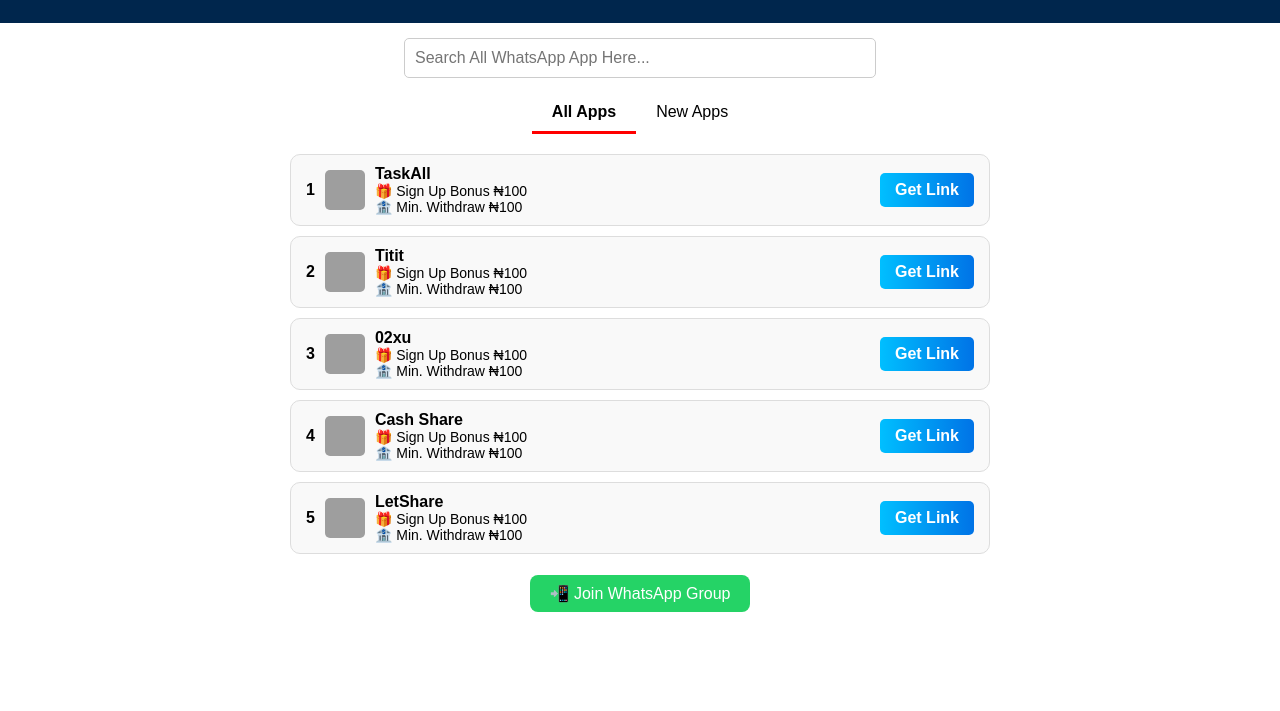
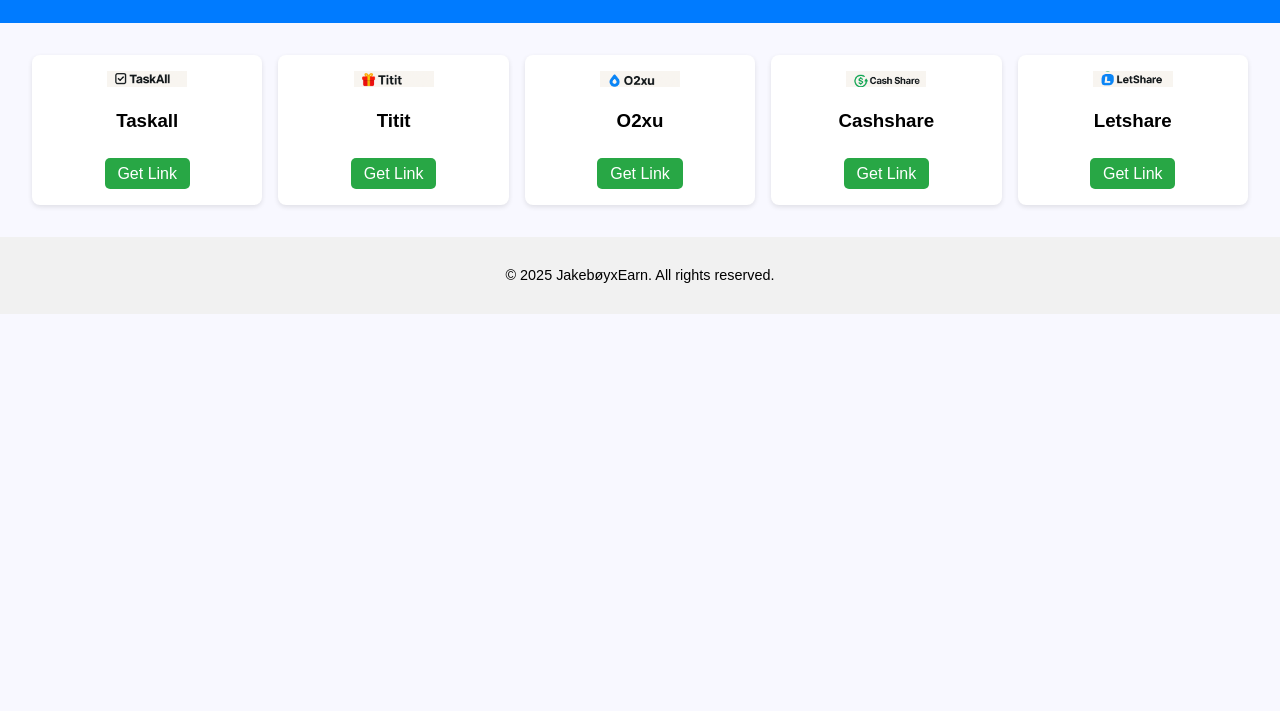
Before and after one commit to Jakeboyx/jakeboyxearn, a plain HTML site: page index.html in a window 1280 px wide. Shown: the part 89-800 px from the top of the page. Drawn offline with Linux system fonts and the light colour scheme; grey boxes are pictures that could not be loaded.

Commit message:
Add files via upload

```diff
--- a/index.html
+++ b/index.html
@@ -2,190 +2,52 @@
 <!DOCTYPE html>
 <html lang="en">
 <head>
-  <meta charset="UTF-8">
-  <meta name="viewport" content="width=device-width, initial-scale=1">
-  <title>JakebøyxEarn - WhatsApp Earning Apps</title>
-  <style>
-    body {
-      margin: 0;
-      font-family: Arial, sans-serif;
-      background-color: #ffffff;
-      color: #000;
-    }
-    header {
-      background-color: #00264d;
-      padding: 10px;
-      text-align: center;
-      color: white;
-    }
-    header h1 {
-      margin: 5px 0;
-    }
-    .search-bar {
-      margin: 15px auto;
-      max-width: 500px;
-      display: flex;
-      justify-content: center;
-    }
-    .search-bar input {
-      width: 90%;
-      padding: 10px;
-      font-size: 16px;
-      border: 1px solid #ccc;
-      border-radius: 5px;
-    }
-    .tab-bar {
-      display: flex;
-      justify-content: center;
-      margin-top: 10px;
-    }
-    .tab-bar div {
-      padding: 10px 20px;
-      cursor: pointer;
-      border-bottom: 3px solid transparent;
-    }
-    .tab-bar .active {
-      border-bottom: 3px solid red;
-      font-weight: bold;
-    }
-    .app-list {
-      max-width: 700px;
-      margin: 20px auto;
-    }
-    .app-item {
-      display: flex;
-      align-items: center;
-      justify-content: space-between;
-      background: #f9f9f9;
-      border: 1px solid #ddd;
-      border-radius: 10px;
-      padding: 10px 15px;
-      margin-bottom: 10px;
-    }
-    .app-left {
-      display: flex;
-      align-items: center;
-      gap: 10px;
-    }
-    .app-left img {
-      width: 40px;
-      height: 40px;
-      border-radius: 5px;
-    }
-    .app-left .info {
-      display: flex;
-      flex-direction: column;
-    }
-    .app-left .info span {
-      font-size: 14px;
-    }
-    .get-link {
-      background: linear-gradient(to right, #00bfff, #0073e6);
-      color: white;
-      text-decoration: none;
-      padding: 8px 15px;
-      border-radius: 5px;
-      font-weight: bold;
-    }
-    .footer {
-      text-align: center;
-      margin: 30px 0;
-    }
-    .footer a {
-      background: #25D366;
-      color: #fff;
-      padding: 10px 20px;
-      border-radius: 8px;
-      text-decoration: none;
-    }
-  </style>
+  <meta charset="UTF-8" />
+  <meta name="viewport" content="width=device-width, initial-scale=1.0"/>
+  <title>JakebøyxEarn Clone (Flat)</title>
+  <link rel="stylesheet" href="style.css"/>
 </head>
 <body>
+  <header>
+    <h1>JakebøyxEarn - WhatsApp Earning Apps</h1>
+  </header>
+  <main>
+    <section class="app-grid">
 
-<header>
-  <h1>JakebøyxEarn</h1>
-  <p>WhatsApp Earning Apps</p>
-</header>
+        <div class="app-card">
+          <img src="taskall.png" alt="taskall" />
+          <h3>Taskall</h3>
+          <a href="#" class="download-btn">Get Link</a>
+        </div>
 
-<div class="search-bar">
-  <input type="text" placeholder="Search All WhatsApp App Here..." />
-</div>
+        <div class="app-card">
+          <img src="titit.png" alt="titit" />
+          <h3>Titit</h3>
+          <a href="#" class="download-btn">Get Link</a>
+        </div>
 
-<div class="tab-bar">
-  <div class="active">All Apps</div>
-  <div>New Apps</div>
-</div>
+        <div class="app-card">
+          <img src="o2xu.png" alt="o2xu" />
+          <h3>O2xu</h3>
+          <a href="#" class="download-btn">Get Link</a>
+        </div>
 
-<div class="app-list">
-  <div class="app-item">
-    <div class="app-left">
-      <strong>1</strong>
-      <img src="https://i.imgur.com/MpXr6qB.png" alt="Smartgizz" />
-      <div class="info">
-        <strong>TaskAll</strong>
-        <span>🎁 Sign Up Bonus ₦100</span>
-        <span>🏦 Min. Withdraw ₦100</span>
-      </div>
-    </div>
-    <a class="get-link" href="https://taskall.top/pages/login/register?promo_code=D9A13554" target="_blank">Get Link</a>
-  </div>
+        <div class="app-card">
+          <img src="cashshare.png" alt="cashshare" />
+          <h3>Cashshare</h3>
+          <a href="#" class="download-btn">Get Link</a>
+        </div>
 
-  <div class="app-item">
-    <div class="app-left">
-      <strong>2</strong>
-      <img src="https://i.imgur.com/CEX9fMY.png" alt="Titit" />
-      <div class="info">
-        <strong>Titit</strong>
-        <span>🎁 Sign Up Bonus ₦100</span>
-        <span>🏦 Min. Withdraw ₦100</span>
-      </div>
-    </div>
-    <a class="get-link" href="https://titit.vip/pages/login/register?promo_code=D9A13554" target="_blank">Get Link</a>
-  </div>
+        <div class="app-card">
+          <img src="letshare.png" alt="letshare" />
+          <h3>Letshare</h3>
+          <a href="#" class="download-btn">Get Link</a>
+        </div>
 
-  <div class="app-item">
-    <div class="app-left">
-      <strong>3</strong>
-      <img src="https://i.imgur.com/cSUElgD.png" alt="02xu" />
-      <div class="info">
-        <strong>02xu</strong>
-        <span>🎁 Sign Up Bonus ₦100</span>
-        <span>🏦 Min. Withdraw ₦100</span>
-      </div>
-    </div>
-    <a class="get-link" href="https://n1.02xu.com/go/44302319" target="_blank">Get Link</a>
-  </div>
-
-  <div class="app-item">
-    <div class="app-left">
-      <strong>4</strong>
-      <img src="https://i.imgur.com/37x2Ycb.png" alt="CashShare" />
-      <div class="info">
-        <strong>Cash Share</strong>
-        <span>🎁 Sign Up Bonus ₦100</span>
-        <span>🏦 Min. Withdraw ₦100</span>
-      </div>
-    </div>
-    <a class="get-link" href="https://cashshare.net?inviteCode=HBRBYKNK" target="_blank">Get Link</a>
-  </div>
-
-  <div class="app-item">
-    <div class="app-left">
-      <strong>5</strong>
-      <img src="https://i.imgur.com/PoM6bsH.png" alt="LetShare" />
-      <div class="info">
-        <strong>LetShare</strong>
-        <span>🎁 Sign Up Bonus ₦100</span>
-        <span>🏦 Min. Withdraw ₦100</span>
-      </div>
-    </div>
-    <a class="get-link" href="https://letshare.me?inviteCode=NURH22VN" target="_blank">Get Link</a>
-  </div>
-</div>
-
-<div class="footer">
-  <a href="https://chat.whatsapp.com/EUY3hoCjKStKhXdYPDu4wz" target="_blank">📲 Join WhatsApp Group</a>
-</div>
-
+    </section>
+  </main>
+  <footer>
+    <p>&copy; 2025 JakebøyxEarn. All rights reserved.</p>
+  </footer>
 </body>
 </html>
--- /dev/null
+++ b/style.css
@@ -0,0 +1,43 @@
+
+body {
+  font-family: Arial, sans-serif;
+  background: #f8f8ff;
+  margin: 0;
+  padding: 0;
+  text-align: center;
+}
+header {
+  background-color: #007bff;
+  color: white;
+  padding: 1rem 0;
+}
+.app-grid {
+  display: grid;
+  grid-template-columns: repeat(auto-fit, minmax(180px, 1fr));
+  gap: 1rem;
+  padding: 2rem;
+}
+.app-card {
+  background: white;
+  padding: 1rem;
+  border-radius: 8px;
+  box-shadow: 0 2px 5px rgba(0,0,0,0.1);
+}
+.app-card img {
+  width: 80px;
+  height: auto;
+}
+.download-btn {
+  display: inline-block;
+  margin-top: 0.5rem;
+  padding: 0.4rem 0.8rem;
+  background: #28a745;
+  color: white;
+  text-decoration: none;
+  border-radius: 5px;
+}
+footer {
+  background: #f1f1f1;
+  padding: 1rem 0;
+  font-size: 0.9rem;
+}
```
Also changed, not shown: cashshare.png (added), letshare.png (added), o2xu.png (added), taskall.png (added), titit.png (added).
